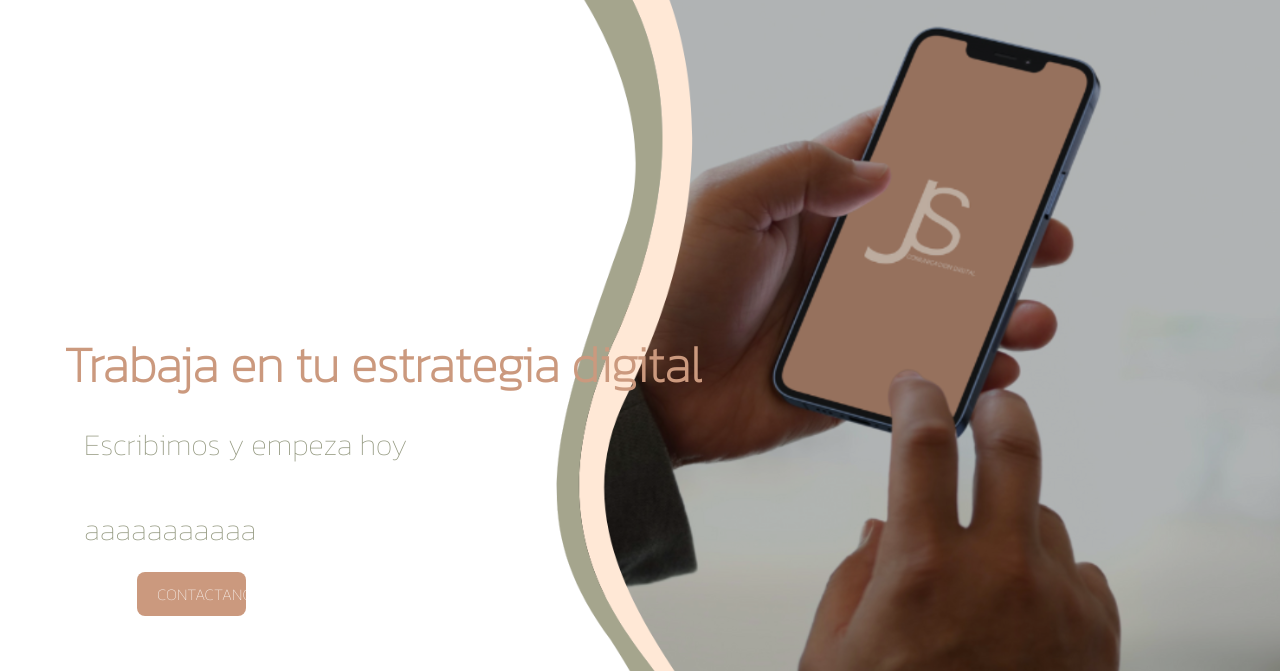
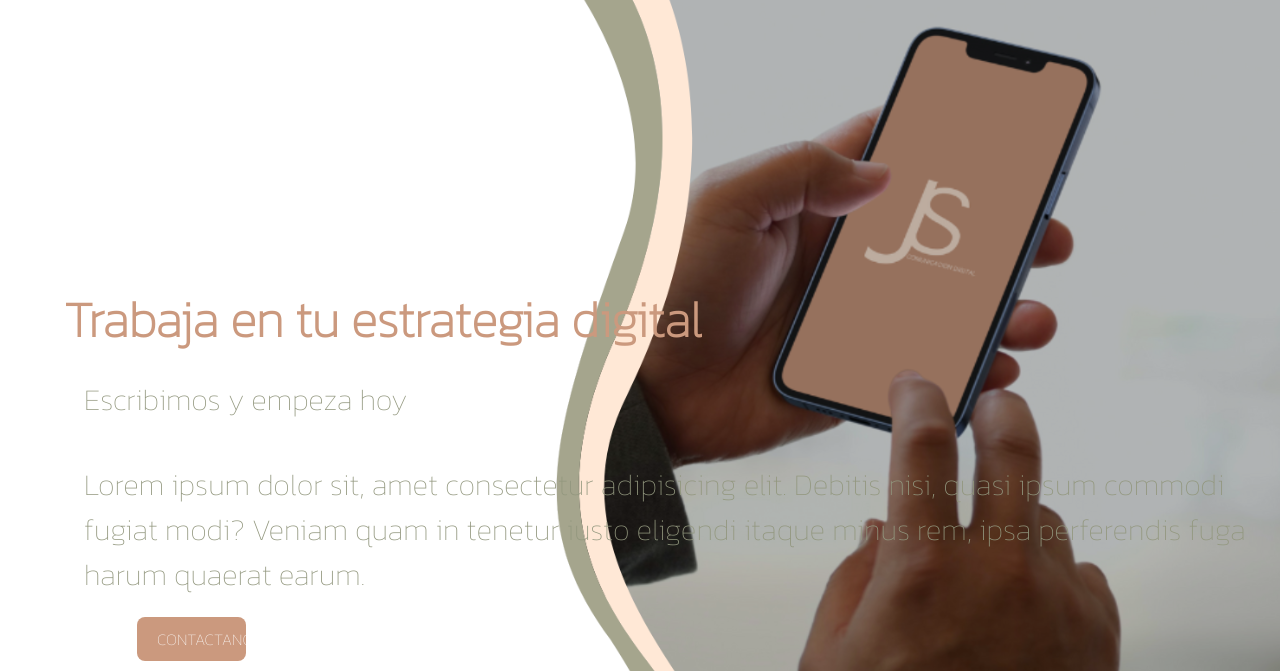
Before and after one commit to JoaquinDilernia/JS2, a plain HTML site: page index.html in a window 1280 px wide. Shown: the part 129-800 px from the top of the page. Drawn offline with nearby package versions, Linux system fonts and the light colour scheme.

Commit message:
agregamos parrafo

```diff
--- a/index.html
+++ b/index.html
@@ -32,7 +32,7 @@
         <div id="hero" class="animate__animated animate__fadeInLeft" >
             <h1>Trabaja en tu estrategia digital</h1>
             <p>Escribimos y empeza hoy</p>
-            <p>aaaaaaaaaaa</p>
+            <p>Lorem ipsum dolor sit, amet consectetur adipisicing elit. Debitis nisi, quasi ipsum commodi fugiat modi? Veniam quam in tenetur iusto eligendi itaque minus rem, ipsa perferendis fuga harum quaerat earum.</p>
             <a class = "contacto-button" href="./pages/contacto.html">CONTACTANOS</a>
 
 
```
